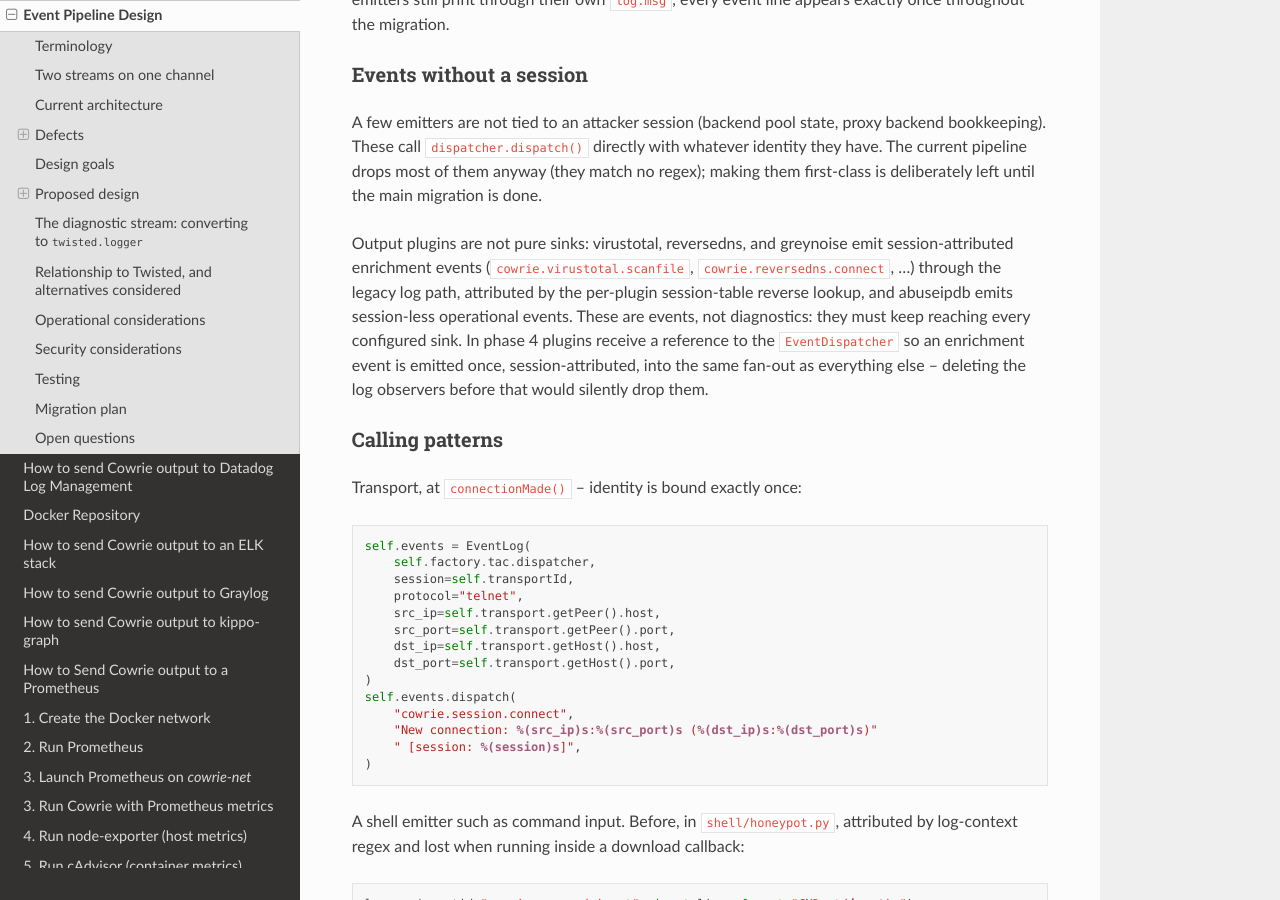
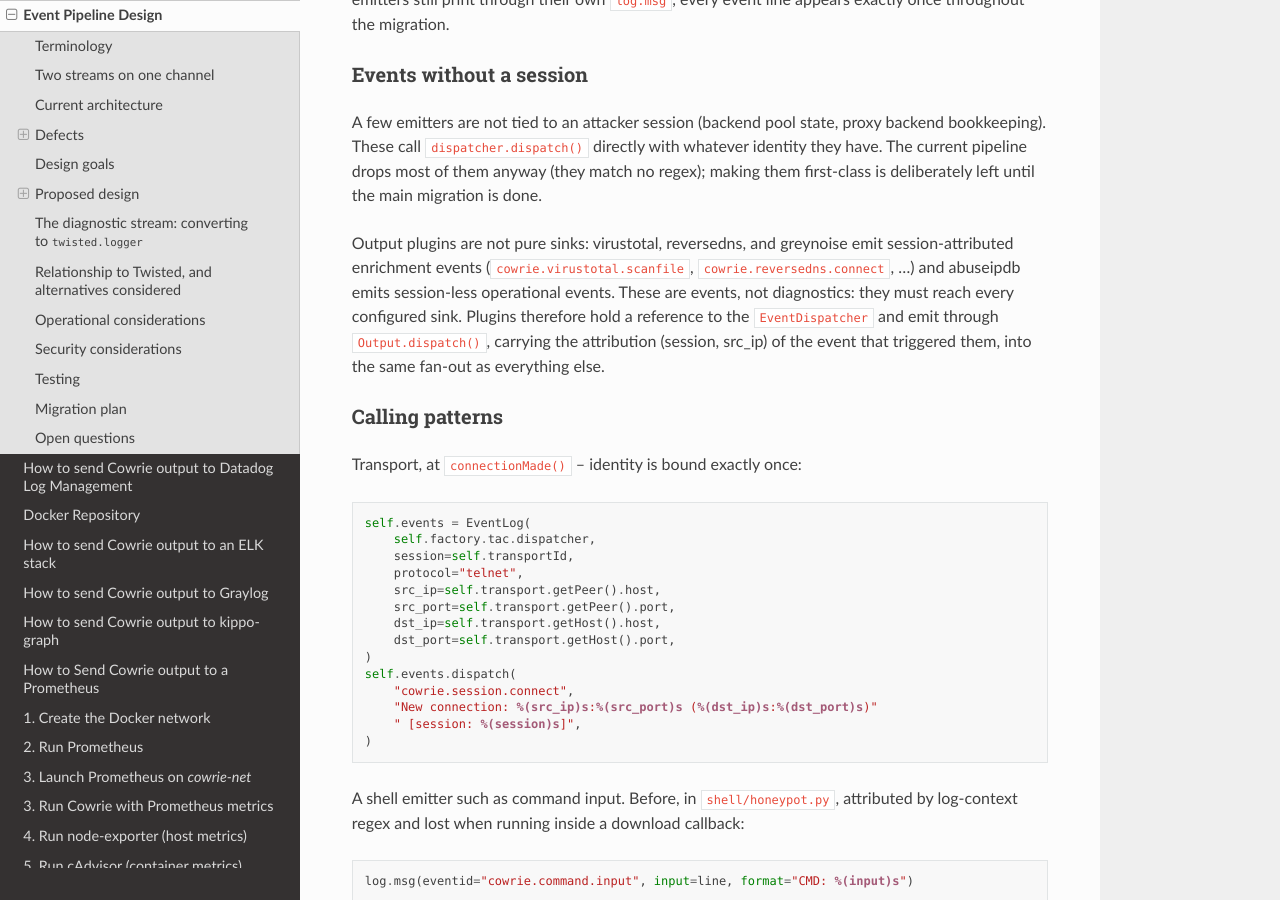
Before and after one commit to cowrie/cowrie, a Sphinx documentation site: the page built from docs/EVENT_PIPELINE.rst, in a window 1280 px wide and 900 px high, scrolled down 5887 px. Built offline with Sphinx 7.4.7 and the Read the Docs theme 3.1.0, drawn with Linux system fonts in a browser that asks for light colours.

Commit message:
docs: plugins emit through Output.dispatch()

```diff
--- a/docs/EVENT_PIPELINE.rst
+++ b/docs/EVENT_PIPELINE.rst
@@ -314,13 +314,12 @@ until the main migration is done.
 
 Output plugins are not pure sinks: virustotal, reversedns, and greynoise
 emit session-attributed enrichment events (``cowrie.virustotal.scanfile``,
-``cowrie.reversedns.connect``, ...) through the legacy log path, attributed
-by the per-plugin session-table reverse lookup, and abuseipdb emits
-session-less operational events. These are events, not diagnostics: they
-must keep reaching every configured sink. In phase 4 plugins receive a
-reference to the ``EventDispatcher`` so an enrichment event is emitted
-once, session-attributed, into the same fan-out as everything else --
-deleting the log observers before that would silently drop them.
+``cowrie.reversedns.connect``, ...) and abuseipdb emits session-less
+operational events. These are events, not diagnostics: they must reach
+every configured sink. Plugins therefore hold a reference to the
+``EventDispatcher`` and emit through ``Output.dispatch()``, carrying the
+attribution (session, src_ip) of the event that triggered them, into the
+same fan-out as everything else.
 
 Calling patterns
 ================
```
